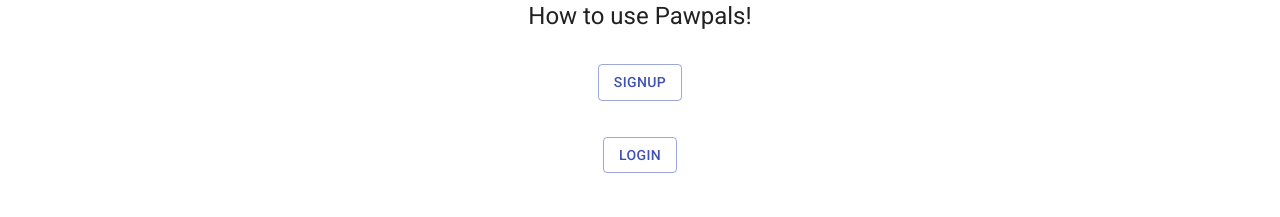
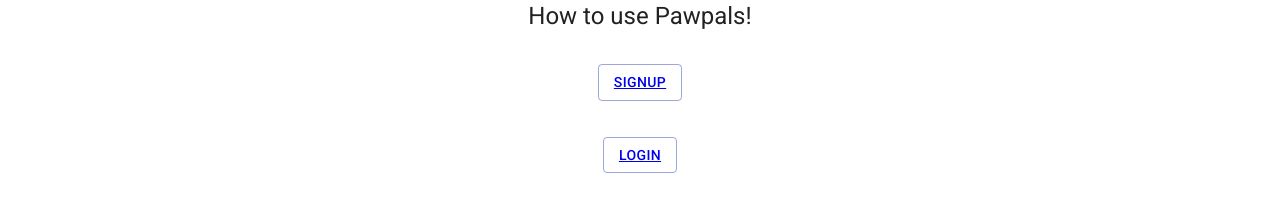
Before and after one commit to ac0712148/pawpals, a React (Create React App) app in the folder client/: page /landingpage in a window 1280 px wide. Shown: the part 817-1034 px from the top of the page. Built offline with nearby package versions, Linux system fonts and the light colour scheme.

Commit message:
signup and login buttons work

```diff
--- a/client/src/pages/LandingPage/LandingPage.js
+++ b/client/src/pages/LandingPage/LandingPage.js
@@ -1,7 +1,7 @@
 import React from "react";
 // import { useAuth } from "../../utils/auth";
 // import API from "./../../utils/API";
-// import { Link } from "react-router-dom";
+import { Link } from "react-router-dom";
 import Button from "@material-ui/core/Button";
 import Card from "@material-ui/core/Card";
 // import CardActions from "@material-ui/core/CardActions";
@@ -133,8 +133,8 @@ function LandingPage() {
                   <div className={classes.heroButtons}>
               <Grid container spacing={1} justify="center">
                 <Grid item>
-                  <Button variant="outlined" color="primary">
-                    Signup
+                <Button variant="outlined" color="primary">
+                    <Link className="text-white" to="/signup">Signup</Link>
                   </Button>
                 </Grid>
               </Grid>
@@ -145,7 +145,7 @@ function LandingPage() {
               <Grid container spacing={1} justify="center">
                 <Grid item>
                   <Button variant="outlined" color="primary">
-                    Login
+                    <Link className="text-white" to="/login">Login</Link>
                   </Button>
                 </Grid>
               </Grid>
```
